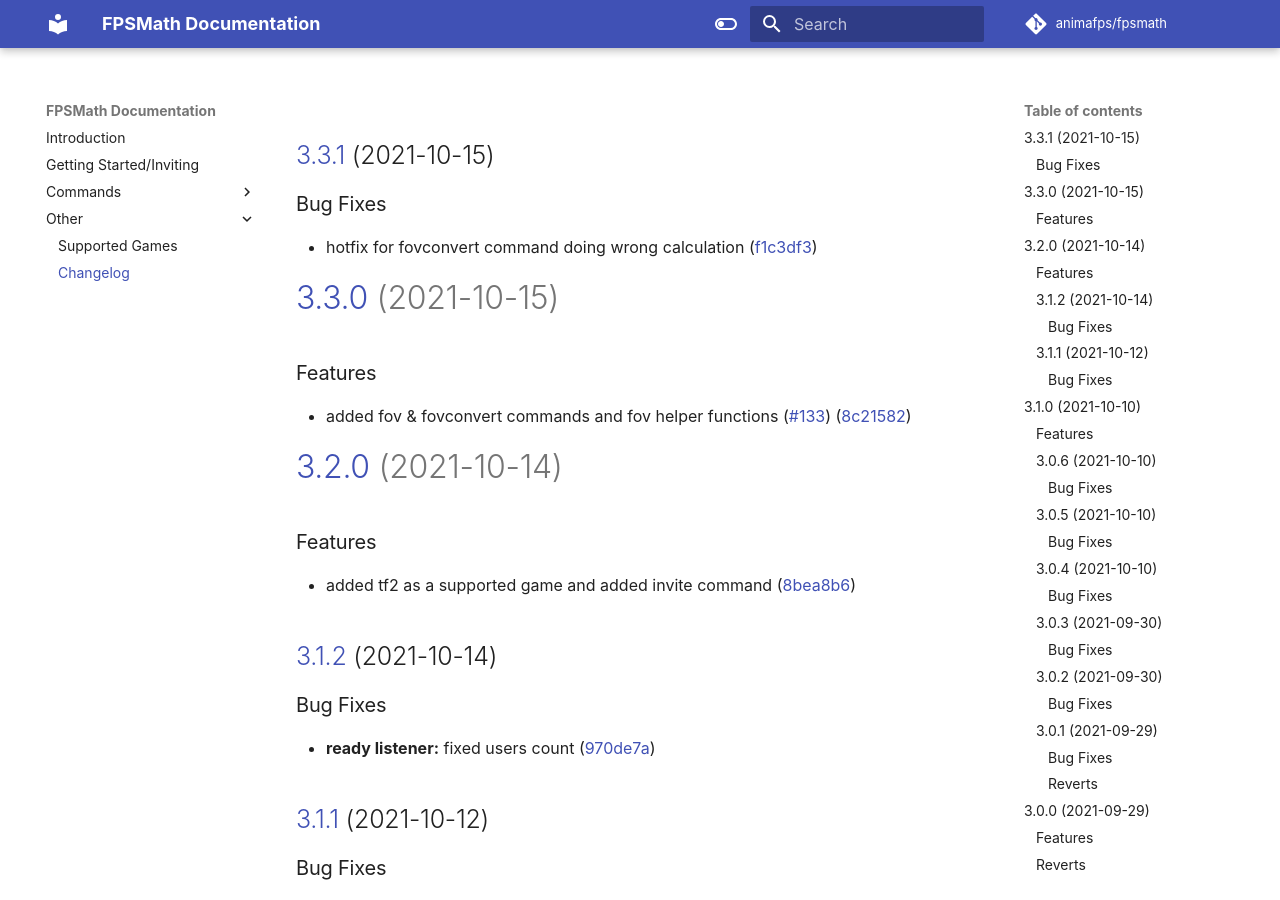
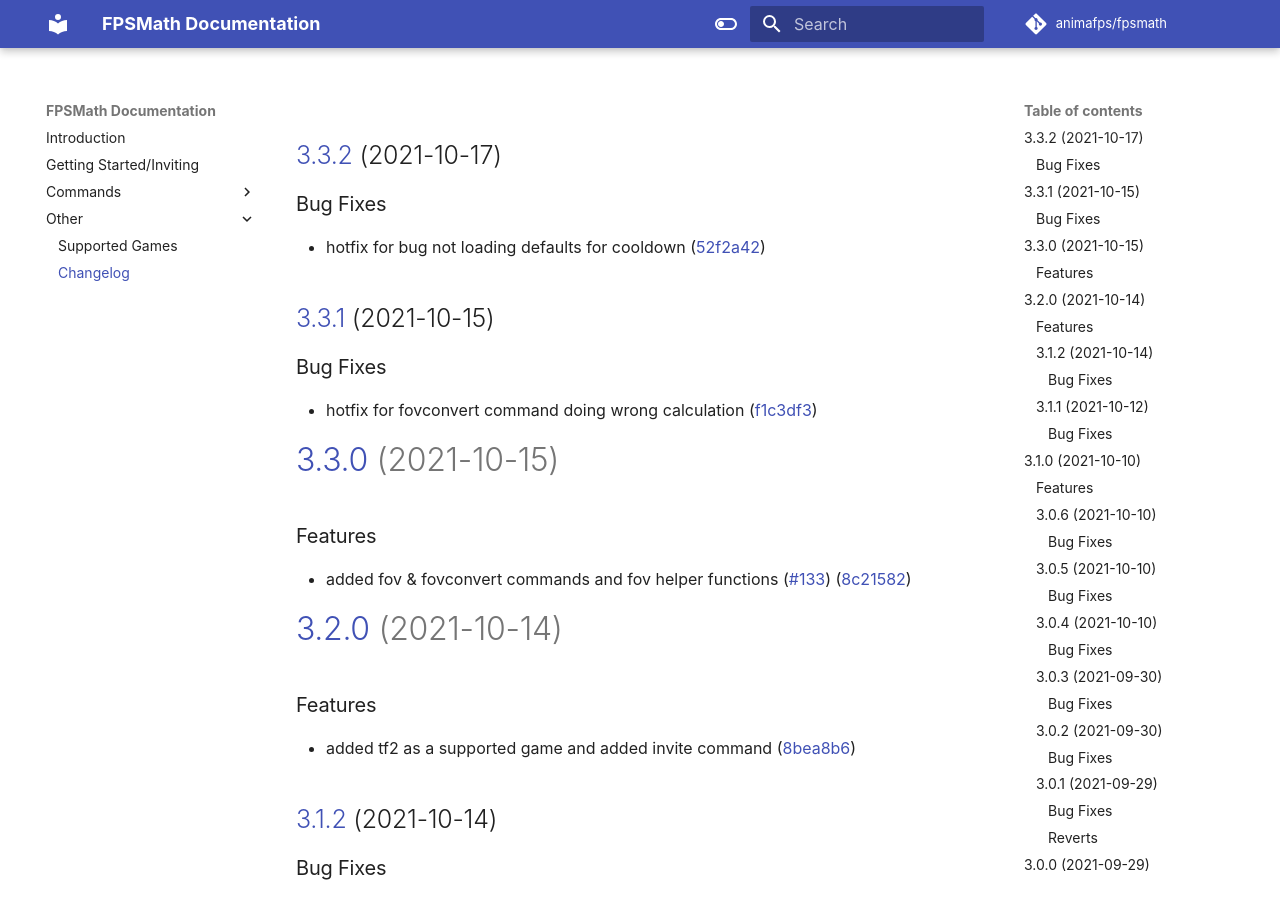
Before and after one commit to animafps/fpsmath, an MkDocs documentation site: the page built from docs/changelog.md, in a window 1280 px wide and 900 px high. Built offline with MkDocs 1.6.1 and Material for MkDocs 9.7.7, drawn with Linux system fonts in a browser that asks for light colours; comment, search, counter and statistics services are not loaded.

Commit message:
chore(release): 3.3.2
## [3.3.2](https://github.com/animafps/fpsmath/compare/v3.3.1...v3.3.2) (2021-10-17)

### Bug Fixes

* hotfix for bug not loading defaults for cooldown ([52f2a42](https://github.com/animafps/fpsmath/commit/52f2a42cd64678e3dc69eea2e411d4090deda22c))

```diff
--- a/docs/changelog.md
+++ b/docs/changelog.md
@@ -1,3 +1,10 @@
+## [3.3.2](https://github.com/animafps/fpsmath/compare/v3.3.1...v3.3.2) (2021-10-17)
+
+
+### Bug Fixes
+
+* hotfix for bug not loading defaults for cooldown ([52f2a42](https://github.com/animafps/fpsmath/commit/52f2a42cd64678e3dc69eea2e411d4090deda22c))
+
 ## [3.3.1](https://github.com/animafps/fpsmath/compare/v3.3.0...v3.3.1) (2021-10-15)
 
 
--- a/package.json
+++ b/package.json
@@ -1,7 +1,7 @@
 {
 	"name": "fpsmath",
 	"private": true,
-	"version": "3.3.1",
+	"version": "3.3.2",
 	"homepage": "https://fpsmath.animafps.xyz",
 	"license": "AGPL-3.0-or-later",
 	"main": "dist/index.js",
```
